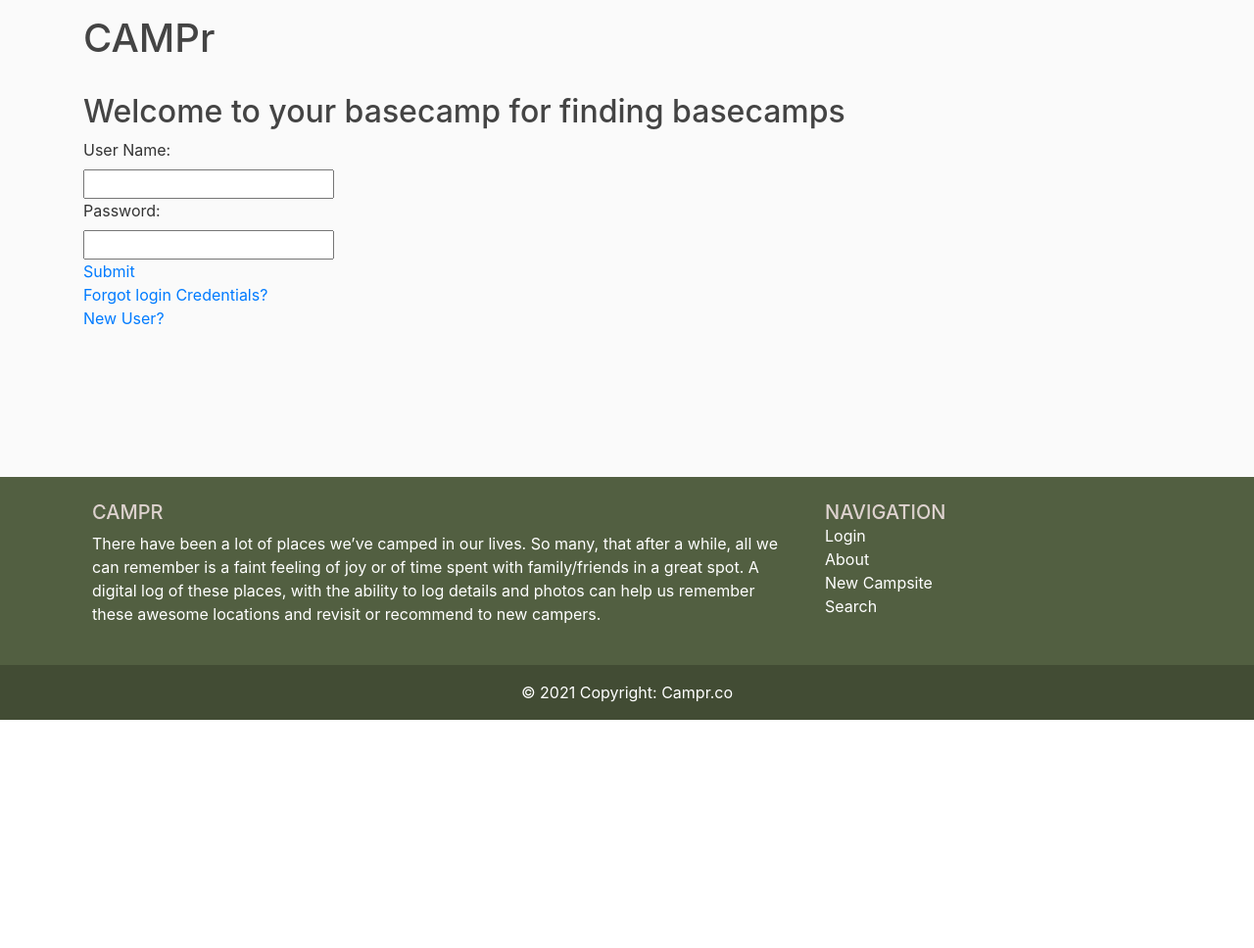
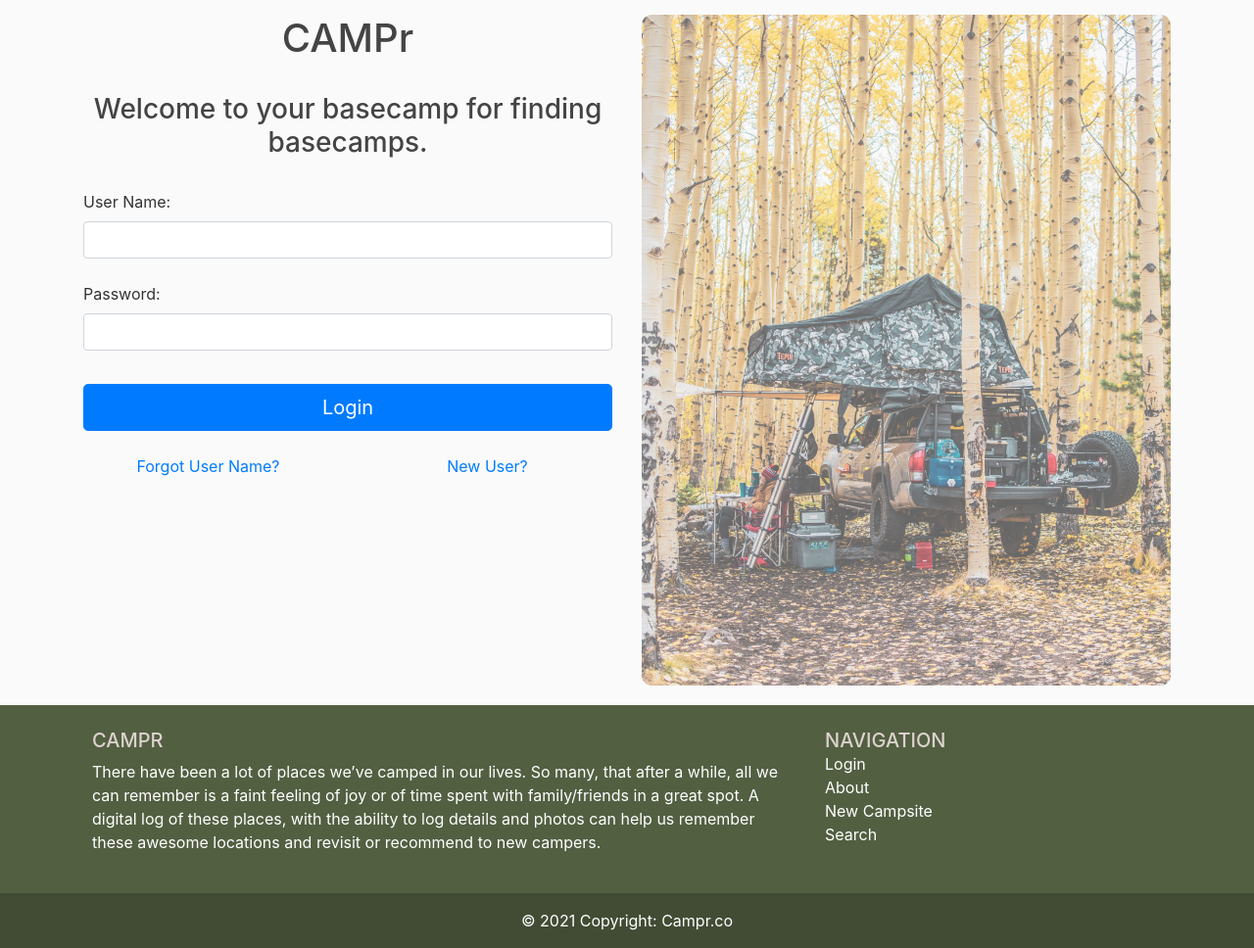
Before and after one commit to JKelliher/Campr_Repository, a Flask app: page / in a window 1280 px wide. Shown: the part 65-1033 px from the top of the page at 98% size. Before the commit the page ends 800 px from the top, so only its background shows below. Run offline with Flask 2, Linux system fonts and the light colour scheme; some libraries are stand-ins or nearby versions.

Commit message:
added images and button to home screen

```diff
--- a/Campr_Flask_Codebase/static/main.css
+++ b/Campr_Flask_Codebase/static/main.css
@@ -43,10 +43,19 @@ font-weight: 500;
 }
 
 .buttonimage {
-  opacity:  0.6;
+  opacity:  0.65;
   height:  100%;
   width:  100%;
   border-radius: 10px;
+}
+
+.headerimage {
+  opacity:  0.65;
+  height:  30%;
+  width:  100%;
+  border-radius: 10px;
+  margin: -5px;
+  overflow: hidden;
 }
 
 .centered {
@@ -58,3 +67,13 @@ font-weight: 500;
   color: white;
   font-weight: bold;
 }
+
+.left{
+  position: absolute;
+  top: 40%;
+  left: 15%;
+  transform: translate(-50%, -50%);
+  font-size: xxx-large;
+  color: white;
+  font-weight: bold;
+}
--- a/Campr_Flask_Codebase/templates/login.html
+++ b/Campr_Flask_Codebase/templates/login.html
@@ -1,17 +1,54 @@
-{% extends "layout.html" %}
+{% extends "layout_sticky.html" %}
 {% block content %}
-<div class="container">
-  <h1 style="disply:block">CAMPr</h1><br>
-  <h2 style="disply:block">Welcome to your basecamp for finding basecamps</h2>
-  <form>
-    <label for="user_name">User Name:</label><br>
-    <input type="text" id="user_name" name="user_name"><br>
-    <label for="password">Password:</label><br>
-    <input type="text" id="password" name="password"><br>
-    <a href=" {{ url_for('home') }} ">Submit</a></br>
-  </form>
+<div class="container" style="margin-bottom: 20px;">
+  <div>
+    <div class="row">
+      <div class="col-6">
 
-  <a href=" {{ url_for('retrieve_login') }} ">Forgot login Credentials?</a></br>
-  <a href=" {{ url_for('new_user') }} ">New User?</a></br>
+        <h1 tyle="disply:block;" align="center">CAMPr</h1>
+        <br>
+        <h3 style="disply:block;" align="center">Welcome to your basecamp for finding basecamps.</h3>
+        <br>
+
+        <form>
+          <div form-group>
+            <label for="user_name">User Name:</label><br>
+            <input class="form-control" id="user_name" name="user_name"><br>
+            <label for="password">Password:</label><br>
+            <input class="form-control" id="password" name="password"><br>
+          </div>
+
+
+          <div form-group style="padding:0; margin-left:0; margin-top: 10px;">
+            <div class="row">
+              <div class="col-12">
+                <a href=" {{ url_for('home') }} ">
+                  <button type="button" class="btn btn-primary btn-lg btn-block">Login</button>
+                </a></br>
+              </div>
+            </div>
+
+            <div class="row justify-content-center">
+              <div class="col-6" align="center">
+                <a href=" {{ url_for('retrieve_login') }} ">Forgot User Name?</a>
+              </div>
+              <div class="col-6" align="center">
+                <a href=" {{ url_for('new_user') }} ">New User?</a>
+              </div>
+            </div>
+          </div>
+
+        </form>
+      </div>
+
+      <div class="col-6">
+        <img class ="buttonimage" src="../static/images/aspencamping.jpg">
+      </div>
+
+
+
+    </div>
+  </div>
 </div>
+
 {% endblock content %}
--- a/Campr_Flask_Codebase/templates/search.html
+++ b/Campr_Flask_Codebase/templates/search.html
@@ -1,5 +1,6 @@
 {% extends "layout.html" %}
 {% block content %}
+<div class="container">
   <h2>Search</h2>
   <form>
     <label for="search">Search Nearby (GPS Coordinates):</label><br>
@@ -9,4 +10,5 @@
   </form>
 
   <a href=" {{ url_for('home') }} ">back</a></br>
+</div>
   {% endblock content %}
```
Also changed, not shown: Campr_Flask_Codebase/static/images/beachcamping.jpg (renamed from Campr_Flask_Codebase/static/images/beach camping.jpg).
